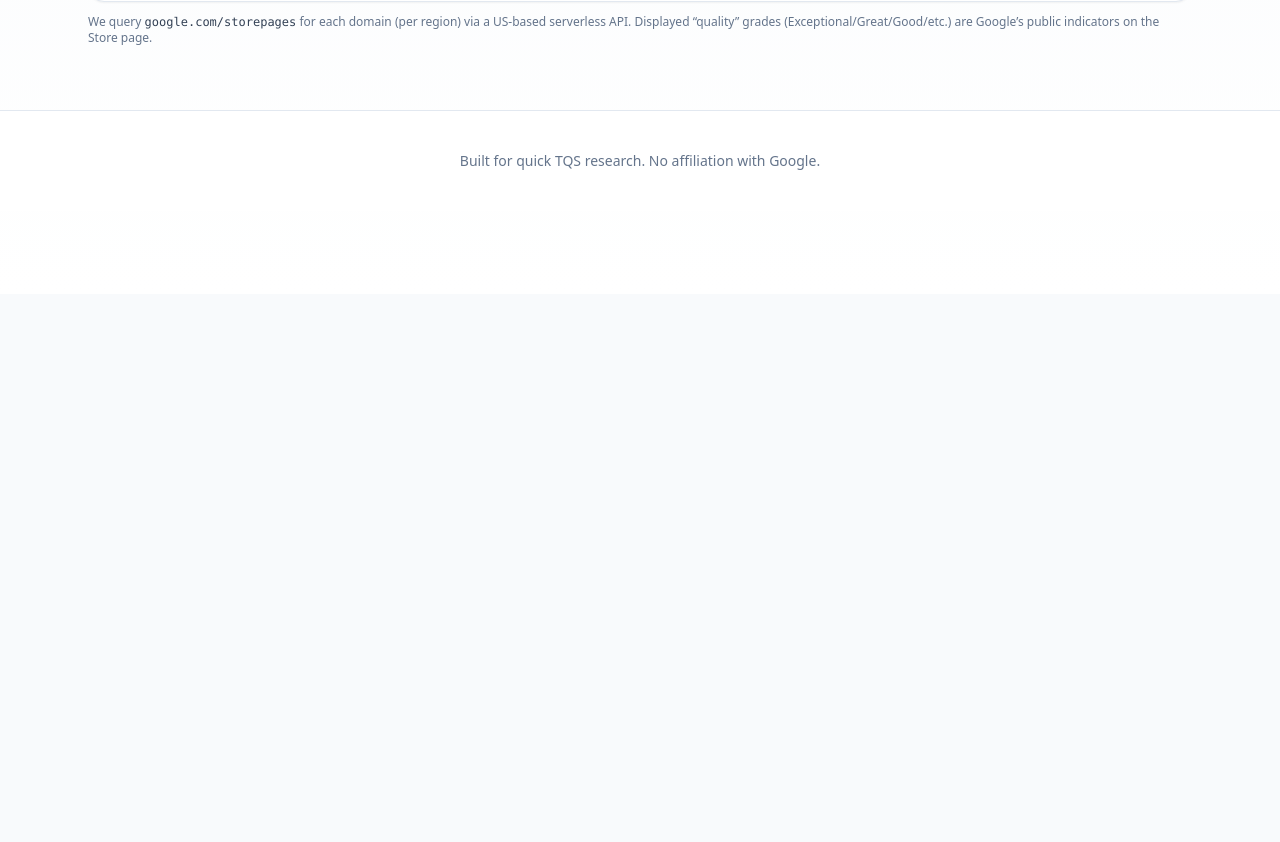
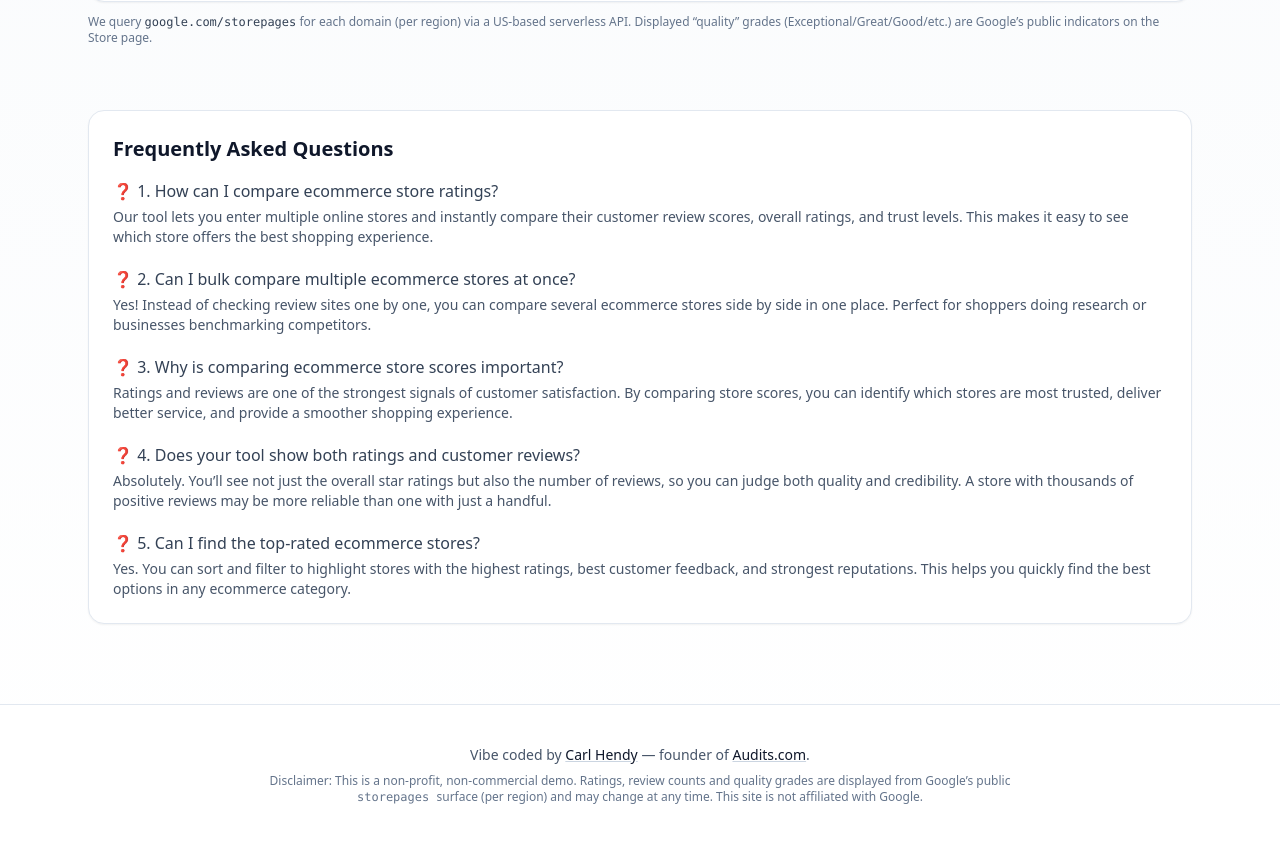
Before and after one commit to carlhendy/tsq-compartpr, a Next.js app: page / in a window 1280 px wide. Shown: the part 506-1348 px from the top of the page. Before the commit the page ends 800 px from the top, so only its background shows below. Built offline with nearby package versions, Linux system fonts and the light colour scheme.

Commit message:
Add files via upload

```diff
--- a/app/page.tsx
+++ b/app/page.tsx
@@ -217,9 +217,66 @@ export default function Page() {
         </p>
       </section>
 
+      {/* FAQ */}
+      <section className="mx-auto max-w-6xl px-6 pb-20">
+        <div className="rounded-2xl border border-slate-200 bg-white p-6 shadow-sm">
+          <h2 className="text-xl font-semibold text-slate-900">Frequently Asked Questions</h2>
+          <div className="mt-4 space-y-5 text-slate-700">
+            <div>
+              <p className="font-medium">❓ 1. How can I compare ecommerce store ratings?</p>
+              <p className="mt-1 text-sm text-slate-600">
+                Our tool lets you enter multiple online stores and instantly compare their customer review scores, overall ratings, and trust levels.
+                This makes it easy to see which store offers the best shopping experience.
+              </p>
+            </div>
+            <div>
+              <p className="font-medium">❓ 2. Can I bulk compare multiple ecommerce stores at once?</p>
+              <p className="mt-1 text-sm text-slate-600">
+                Yes! Instead of checking review sites one by one, you can compare several ecommerce stores side by side in one place.
+                Perfect for shoppers doing research or businesses benchmarking competitors.
+              </p>
+            </div>
+            <div>
+              <p className="font-medium">❓ 3. Why is comparing ecommerce store scores important?</p>
+              <p className="mt-1 text-sm text-slate-600">
+                Ratings and reviews are one of the strongest signals of customer satisfaction.
+                By comparing store scores, you can identify which stores are most trusted, deliver better service, and provide a smoother shopping experience.
+              </p>
+            </div>
+            <div>
+              <p className="font-medium">❓ 4. Does your tool show both ratings and customer reviews?</p>
+              <p className="mt-1 text-sm text-slate-600">
+                Absolutely. You’ll see not just the overall star ratings but also the number of reviews, so you can judge both quality and credibility.
+                A store with thousands of positive reviews may be more reliable than one with just a handful.
+              </p>
+            </div>
+            <div>
+              <p className="font-medium">❓ 5. Can I find the top-rated ecommerce stores?</p>
+              <p className="mt-1 text-sm text-slate-600">
+                Yes. You can sort and filter to highlight stores with the highest ratings, best customer feedback, and strongest reputations.
+                This helps you quickly find the best options in any ecommerce category.
+              </p>
+            </div>
+          </div>
+        </div>
+      </section>
+
       {/* Footer */}
-      <footer className="border-t border-slate-200 bg-white/90 py-10 text-center text-sm text-slate-500">
-        Built for quick TQS research. No affiliation with Google.
+      <footer className="border-t border-slate-200 bg-white/90 py-10 text-center text-sm text-slate-600">
+        <p className="mb-2">
+          Vibe coded by{" "}
+          <a href="https://carlhendy.com" target="_blank" rel="noreferrer" className="font-medium text-slate-900 underline decoration-slate-300 hover:decoration-slate-500">
+            Carl Hendy
+          </a>{" "}
+          — founder of{" "}
+          <a href="https://audits.com" target="_blank" rel="noreferrer" className="font-medium text-slate-900 underline decoration-slate-300 hover:decoration-slate-500">
+            Audits.com
+          </a>.
+        </p>
+        <p className="mx-auto max-w-3xl text-xs text-slate-500">
+          Disclaimer: This is a non‑profit, non‑commercial demo. Ratings, review counts and quality grades are displayed from Google’s public
+          <span className="font-mono"> storepages </span> surface (per region) and may change at any time. This site is not affiliated with Google.
+        </p>
       </footer>
     </main>
   );
```
